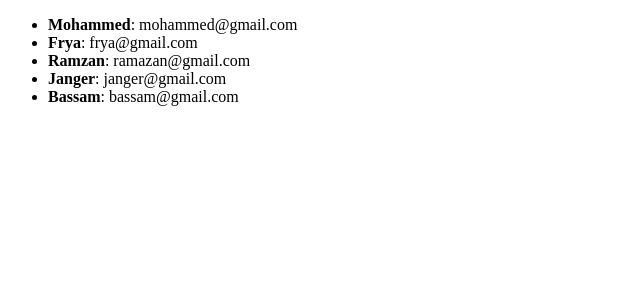
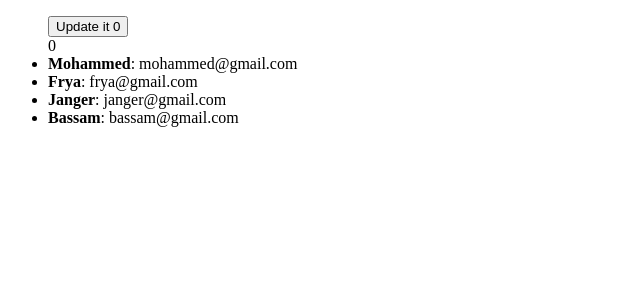
Before and after one commit to rn-qudra-mar-2019/react-web-1, a React (Create React App) app: page / in a window 1280 px wide. Shown: the top 300 px of the page, without its empty margins (0-640 px from the left). Built offline with nearby package versions, Linux system fonts and the light colour scheme.

Commit message:
Playing with classes and state

```diff
--- a/src/App.js
+++ b/src/App.js
@@ -1,21 +1,68 @@
 import React, { Component } from "react";
 
-class App extends Component
-{
-  students = [
-    {name: 'Mohammed', email: 'mohammed@gmail.com'},
-    {name: 'Frya', email: 'frya@gmail.com'},
-    {name: 'Ramzan', email: 'ramazan@gmail.com'},
-    {name: 'Janger', email: 'janger@gmail.com'},
-    {name: 'Bassam', email: 'bassam@gmail.com'},
-  ];
+class App extends Component {
+
+  updateSomething() {
+
+    this.setState({
+      count: this.state.count + 1,
+
+      students: [
+        { name: "Ramazan", email: "ramazan@gmail.com" },
+        ...this.state.students,
+      ]
+    }, () => {
+      console.log('After update', this.state.count)
+    });
+
+    this.setState({
+      count: this.state.count + 1
+    }, () => {
+
+      console.log('After update 2', this.state.count)
+    })
+
+    this.setState({
+      count: this.state.count + 1
+    }, () => {
+      console.log('After update 3', this.state.count)
+    })
+
+    this.setState({
+      count: this.state.count + 1
+    }, () => {
+
+      console.log('After update 4', this.state.count)
+    })
+
+    console.log('Next line')
+  }
+
+  state = {
+    students: [
+      { name: "Mohammed", email: "mohammed@gmail.com" },
+      { name: "Frya", email: "frya@gmail.com" },
+      { name: "Janger", email: "janger@gmail.com" },
+      { name: "Bassam", email: "bassam@gmail.com" }
+    ],
+    count: 0
+  };
 
   render() {
+    console.log('rendering')
+
     return (
       <ul>
-        {
-          this.students.map(s => <li> <b>{s.name}</b>: {s.email}</li>)
-        }
+        <button onClick={this.updateSomething.bind(this)}>Update it {this.state.count}</button>
+        <div>
+        {this.state.count}
+        </div>
+        {this.state.students.map(s => (
+          <li>
+            {" "}
+            <b>{s.name}</b>: {s.email}
+          </li>
+        ))}
       </ul>
     );
   }
```
